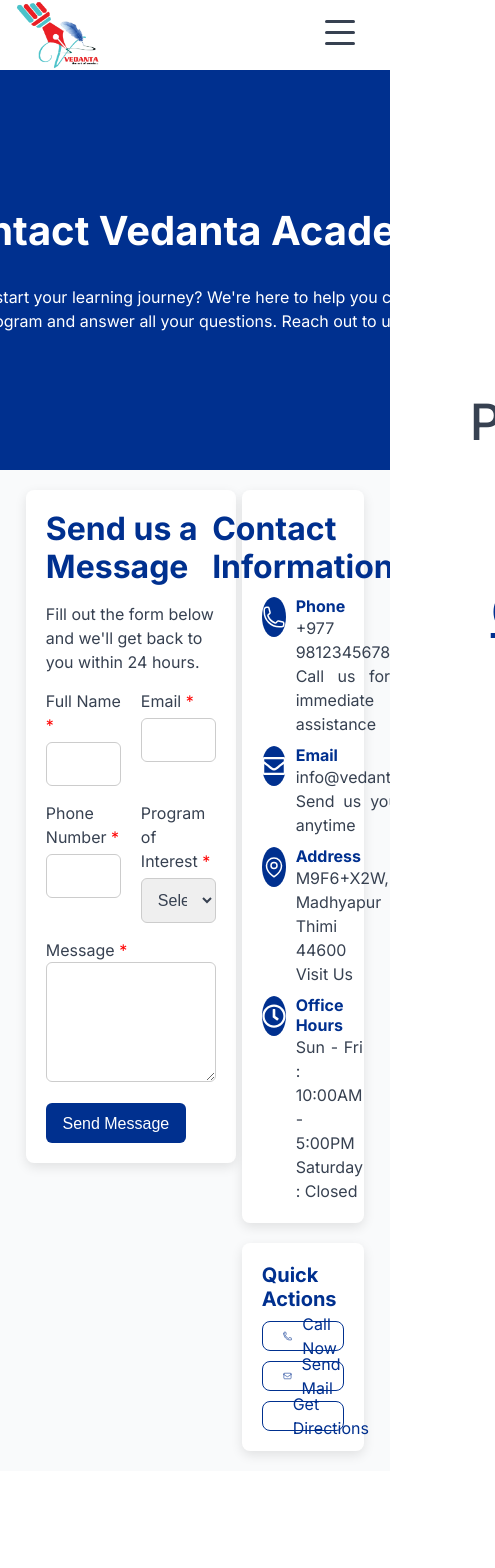
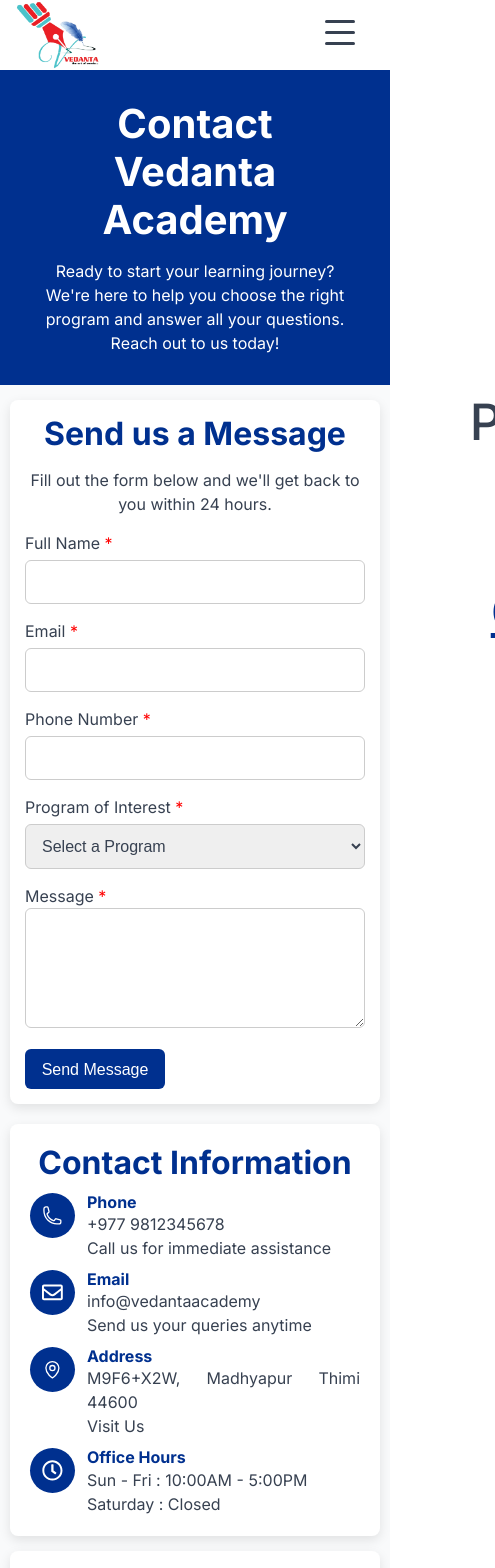
Before and after one commit to Umangakhanal/Vedanta-Academy-official, a React (Vite) app in the folder vedanta/frontend/: page /contact in a window 390 px wide. Shown: the top 1568 px of the page, 495 px wide, since content can reach past the window. Before the commit the page ends 1471 px from the top, so only its background shows below. Built offline with nearby package versions, Linux system fonts and the light colour scheme; no server answers.

Commit message:
Made contact Page responsive

```diff
--- a/vedanta/frontend/src/components/Card/ContactCard.module.css
+++ b/vedanta/frontend/src/components/Card/ContactCard.module.css
@@ -8,9 +8,12 @@
   box-shadow: 0 4px 12px rgba(0, 0, 0, 0.1);
   gap: 10px;
   padding: 20px;
+  width: 100%;
+  max-width: 500px;
 }
 .card h2{
     color: var(--color-primary);
+    text-align: center;
 }
 .item {
   display: flex;
@@ -19,20 +22,34 @@
   width: 100%;
 }
 .icon {
-  width: 40px;
-  height: 40px;
+  width: 50px;
+  aspect-ratio: 1/1;
   display: flex;
   justify-content: center;
   align-items: center;
   border-radius: 50%;
   background-color: var(--color-primary);
   color: var(--color-custom);
-  font-size: x-large;
+  font-size: 1.5rem;
+  flex-shrink: 0;
 }
 .textArea h6 {
   color: var(--color-primary);
   font-weight: 700;
+  margin: 0;
 }
 .textArea p {
   color: var(--color-text);
+  margin: 0;
 }
+
+/* mobile responsive */
+@media (max-width: 768px){
+  .item{
+    gap: 12px;
+  }
+  .icon{
+    width: 45px;
+    font-size: 1.3rem;
+  }
+}
--- a/vedanta/frontend/src/components/Contact/Contact.module.css
+++ b/vedanta/frontend/src/components/Contact/Contact.module.css
@@ -10,12 +10,13 @@
   color: var(--color-custom);
   width: 600px;
   height: 200px;
+  max-width: 90%;
   text-align: center;
   display: flex;
   flex-direction: column;
   justify-content: center;
   align-items: center;
-  gap: 30px;
+  gap: 20px;
   padding: 10px;
 }
 .textContainer p{
@@ -26,16 +27,56 @@
   padding: 20px;
   display: flex;
   justify-content: space-evenly;
+  gap: 20px;
+  flex-wrap: wrap;
 }
 .contactForm{
   width: 60%;
+  min-width: 300px;
 
 }
 .contactInfo{
   width: 35%;
-
+  min-width: 250px;
   display: flex;
   flex-direction: column;
   gap: 20px;
 
 }
+.contactInfo .icon{
+  width: 40px;
+  height: 40px;
+  border-radius: 50%;
+  background-color: var(--color-primary);
+  display: flex;
+  justify-content: center;
+  align-items: center;
+}
+.contactInfo .icon:hover{
+  transform: scale(1.1);
+  transition: 0.3s ease;
+}
+
+/* Mobile responsive */
+
+@media (max-width:768px){
+  .heroContainer{
+    height: auto;
+    padding: 20px 10px;
+  }
+  .textContainer{
+    width: 100%;
+    height: auto;
+    gap: 15px;
+  }
+  .formpart{
+    padding: 15px 10px;
+  }
+  .contactForm, .contactInfo{
+    width: 100%;
+  }
+  .contactInfo{
+    flex-direction: column;
+    gap: 15px;
+  }
+}
--- a/vedanta/frontend/src/components/Contact/ContactForm.module.css
+++ b/vedanta/frontend/src/components/Contact/ContactForm.module.css
@@ -2,7 +2,7 @@
   display: flex;
   flex-direction: column;
   gap: 15px;
-  max-width: 400px;
+  max-width: 700px;
   margin: 0 auto;
   padding: 20px;
   border-radius: 8px;
@@ -11,9 +11,11 @@
 }
 .title{
   color: var(--color-primary);
+  text-align: center;
 }
 .contact{
   color: var(--color-text);
+  text-align: center;
 }
 .formGroup p , label , select, option{
   color: var(--color-text);
@@ -78,3 +80,17 @@
 .SubmitBtn:hover {
   background-color: var(--color-secondary);
 }
+
+/* Mobile responsive */
+@media (max-width: 768px){
+  form{
+    padding: 15px;
+  }
+  .infoContainer{
+    flex-direction: column;
+    gap: 15px;
+  }
+  .formGroup{
+    width: 100%;
+  }
+}
--- a/vedanta/frontend/src/components/Contact/QuickAction.module.css
+++ b/vedanta/frontend/src/components/Contact/QuickAction.module.css
@@ -8,35 +8,43 @@
   box-shadow: 0 4px 12px rgba(0, 0, 0, 0.1);
   gap: 10px;
   padding: 20px;
+  width: 100%;
+  max-width: 400px;
 }
 .card h5 {
     color: var(--color-primary);
     font-weight: 700;
+    text-align: center;
+}
+
+.actions{
+    width: 100%;
+    display: flex;
+    flex-direction: column;
+    gap: 12px;
+}
+.actions a{
+    text-decoration: none;
+    color: var(--color-primary);
 }
 .container{
-    width: 100%;
-    height: 30px;
+    display: flex;
+    align-items: center;
+    gap: 10px;
+    padding: 8px 12px;
     border: 1px solid var(--color-primary);
-    display: flex;
-    justify-content: flex-start;
-    align-items: center;
-    padding-left: 20px;
     border-radius: 8px;
-    gap: 10px;
+    transition: background 0.3s, color 0.3s;
 
 }
 .container:hover{
    background-color:var(--color-bg);
    color: var(--color-custom);
 }
-.actions a{
-    text-decoration: none;
-    color: var(--color-primary);
+
+/* Mobile Responsive */
+@media (max-width:768px){
+    .container{
+        padding: 6px 10px;
+    }
 }
-.actions{
-    width: 100%;
-    display: flex;
-    flex-direction: column;
-    gap: 10px;
-
-}
```
